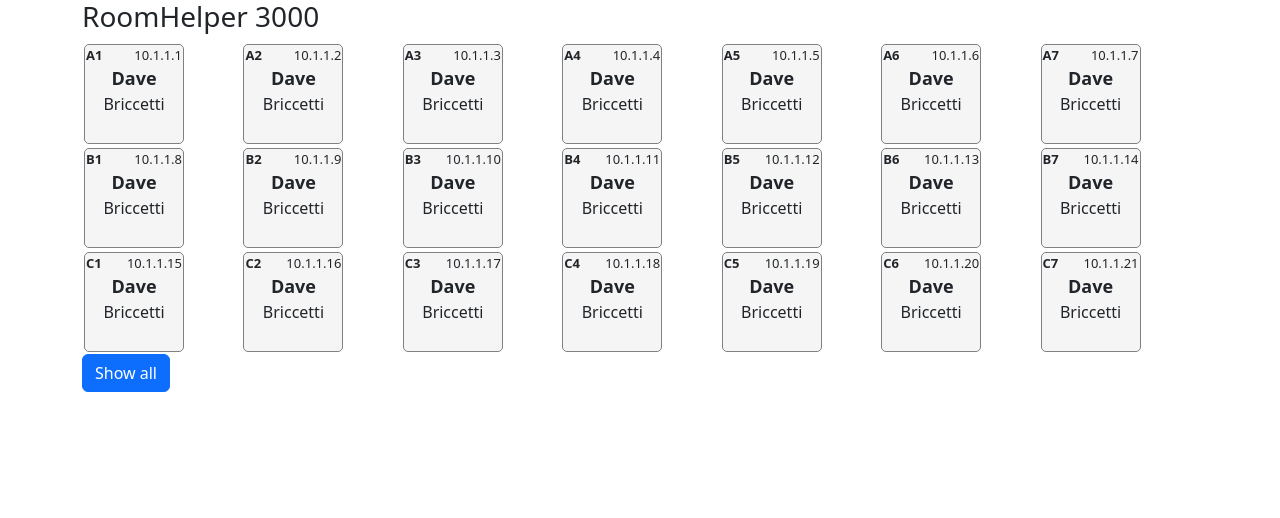
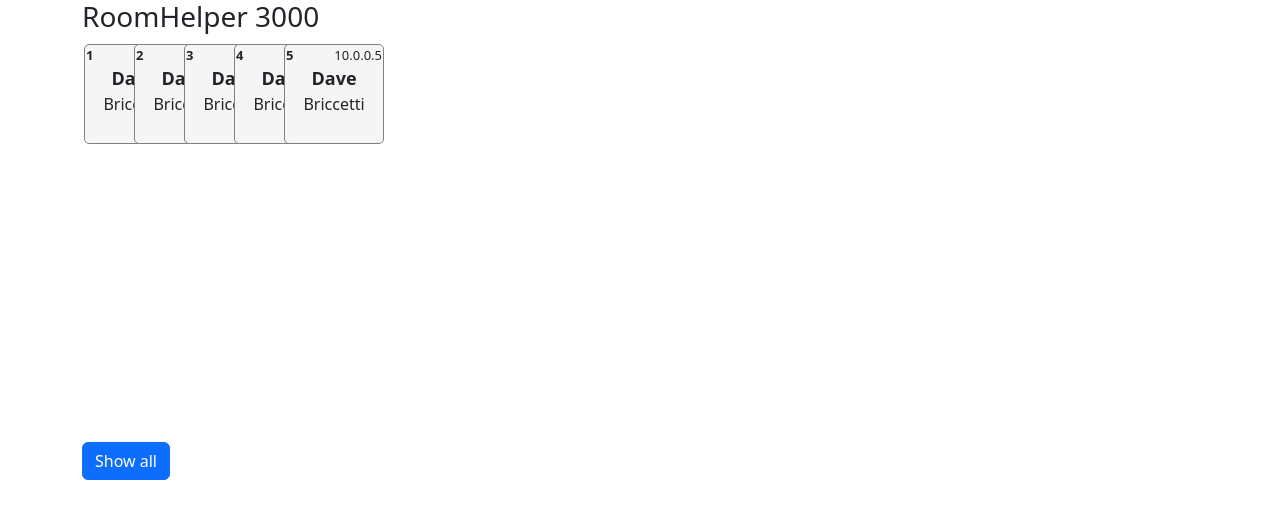
Before and after one commit to dcbriccetti/RoomHelper-3001, a React (Create React App) app: page / in a window 1280 px wide. Shown: the top 518 px of the page. Built offline with nearby package versions, Linux system fonts and the light colour scheme.

Commit message:
Implement drag and drop of stations

```diff
--- a/src/App.css
+++ b/src/App.css
@@ -1,13 +1,14 @@
 .stations {
-    display: grid;
-    grid-template-columns: repeat(7, 1fr);
-    grid-template-rows: repeat(3, 1fr);
-    align-items: center;
-    justify-content: center;
+    position: relative;
+    width: 100%;
+    height: 400px;
+    overflow: hidden;
 }
 
 .station {
+    position: absolute;
     background-color: #f5f5f5;
+    cursor: grab;
     margin: 2px;
     padding: 1px;
     border: 1px solid gray;
--- a/src/App.tsx
+++ b/src/App.tsx
@@ -1,15 +1,29 @@
 import React, {useState} from 'react';
+import 'bootstrap/dist/css/bootstrap.css';
 import './App.css';
+import {StationData} from "./StationData";
 import Stations from "./components/Stations";
-import 'bootstrap/dist/css/bootstrap.css';
 
 function App() {
     const [tagVisibilities, setTagVisibilities] = useState([false, false, false])
+
+    const stationData: StationData[] = Array.from({length: 5}).map((_, i) => ({
+        index: i,
+        ip: '10.0.0.' + (i + 1),
+        studentFirstName: 'Dave',
+        studentLastName: 'Briccetti',
+        x: i * 50,
+        y: 0,
+        tagVisibilities: [...tagVisibilities], // Spread to create a new array copy
+    }))
+
     return (
         <div className="App container">
             <h3>RoomHelper 3000</h3>
-            <Stations tagVisibilities={tagVisibilities} numCols={7} numRows={3}/>
-            <button className='btn btn-primary' onClick={() => setTagVisibilities([true, true, true])}>Show all</button>
+            <Stations sds={stationData}/>
+            <button className='btn btn-primary' onClick={() => {
+                setTagVisibilities([true, true, true]);
+            }}>Show all</button>
         </div>
     );
 }
--- /dev/null
+++ b/src/StationData.ts
@@ -0,0 +1,9 @@
+export interface StationData {
+    index: number
+    ip: string
+    studentFirstName: string
+    studentLastName: string
+    x: number
+    y: number
+    tagVisibilities: boolean[]
+}
--- a/src/components/Station.tsx
+++ b/src/components/Station.tsx
@@ -2,15 +2,39 @@ import StatusTags from "./StatusTags";
 
 interface Props {
     stationName: string
+    x: number
+    y: number
     studentFirstName: string
     studentLastName: string
     ip: string
     tagVisibilities: boolean[]
 }
 
-export default function Station({stationName, studentFirstName, studentLastName, ip, tagVisibilities}: Props) {
+export default function Station({stationName, x, y, studentFirstName, studentLastName, ip, tagVisibilities}: Props) {
+
+    function handleDragStart(e: React.DragEvent<HTMLDivElement>) {
+        e.dataTransfer.setData('text/plain', stationName)
+        // Capture and store the offset within the dragged item where the drag started
+        const offsetX = e.clientX - e.currentTarget.getBoundingClientRect().left;
+        const offsetY = e.clientY - e.currentTarget.getBoundingClientRect().top;
+
+        e.dataTransfer.setData('offsetX', `${offsetX}`);
+        e.dataTransfer.setData('offsetY', `${offsetY}`);
+        e.currentTarget.style.cursor = 'grabbing';
+    }
+
+    function handleDragEnd(e: React.DragEvent<HTMLDivElement>) {
+        e.currentTarget.style.cursor = 'grab';
+    }
+
+    const style = {
+        left: `${x}px`,
+        top: `${y}px`
+    }
+
     return (
-        <div className='station'>
+        <div className='station' style={style} draggable={true}
+             onDragStart={handleDragStart} onDragEnd={handleDragEnd}>
             <div className="station-top-line">
                 <span className='station-name left-text'>{stationName}</span>
                 <span className='right-text'>{ip}</span>
--- a/src/components/Stations.tsx
+++ b/src/components/Stations.tsx
@@ -1,28 +1,67 @@
 import Station from "./Station";
+import {StationData} from "../StationData";
+import React, {useEffect, useState} from "react";
 
 interface Props {
-    tagVisibilities: boolean[]
-    numRows: number
-    numCols: number
+    sds: StationData[]
 }
 
-export default function Stations({tagVisibilities, numRows, numCols}: Props) {
+export default function Stations({sds}: Props) {
 
     function stationName(index: number) {
-        const rowFrom0 = Math.floor(index / numCols);
-        const colFrom0 = index % numCols;
-        return String.fromCharCode('A'.charCodeAt(0) + rowFrom0) + (colFrom0 + 1);
+        return '' + (index + 1)
     }
 
-    const style = {
-        gridTemplateColumns: `repeat(${numCols}, 1fr)`,
-        gridTemplateRows: `repeat(${numRows}, 1fr)`,
-    };
+    function handleDragOver(e: React.DragEvent<HTMLDivElement>) {
+        e.preventDefault()
+    }
+
+    function handleDrop(e: React.DragEvent<HTMLDivElement>) {
+        e.preventDefault()
+        const stationName = e.dataTransfer.getData('text/plain')
+        const index = parseInt(stationName) - 1
+        // Retrieve the offsets from the dataTransfer object
+        const offsetX = parseFloat(e.dataTransfer.getData('offsetX'));
+        const offsetY = parseFloat(e.dataTransfer.getData('offsetY'));
+
+        // Get the bounding rectangle of the parent container
+        const rect = e.currentTarget.getBoundingClientRect();
+        // Adjust the position using the offsets
+        const newCoords = {
+            x: e.clientX - rect.left - offsetX,
+            y: e.clientY - rect.top - offsetY,
+        };
+
+        // update the specific item in the stationData array
+        const updatedData = [...stationData];
+        updatedData[index] = {
+            ...updatedData[index],
+            x: newCoords.x,
+            y: newCoords.y,
+        };
+
+        setStationData(updatedData);
+    }
+
+    const [stationData, setStationData] = useState(sds);
+    useEffect(() => {
+        setStationData(sds);
+    }, [sds]);
+
     return (
-        <div style={style} className='stations'>
+        <div className='stations' onDragOver={handleDragOver} onDrop={handleDrop}>
             {
-                Array.from({length: numRows * numCols}).map((_, i) =>
-                    <Station key={i} stationName={stationName(i)} ip={'10.1.1.' + (i + 1)} tagVisibilities={tagVisibilities} studentFirstName={'Dave'} studentLastName={'Briccetti'}/>
+                stationData.map((sd, i) => {
+                        return <Station
+                            key={i}
+                            x={sd.x}
+                            y={sd.y}
+                            stationName={stationName(i)}
+                            ip={sd.ip}
+                            tagVisibilities={sd.tagVisibilities}
+                            studentFirstName={sd.studentFirstName}
+                            studentLastName={sd.studentLastName}/>;
+                    }
                 )
             }
         </div>
```
